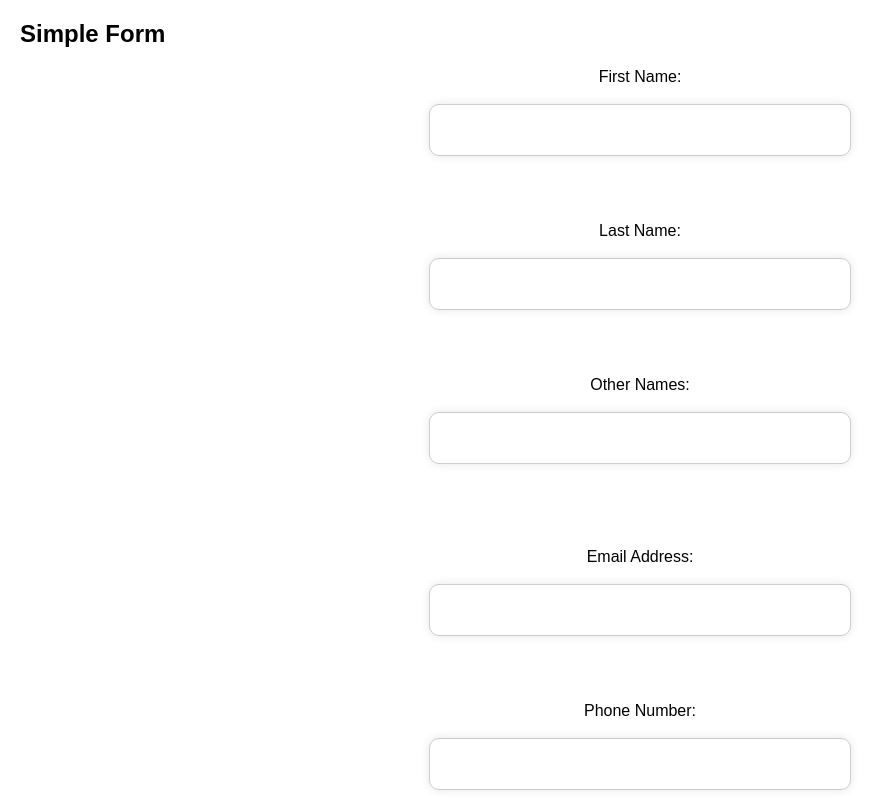
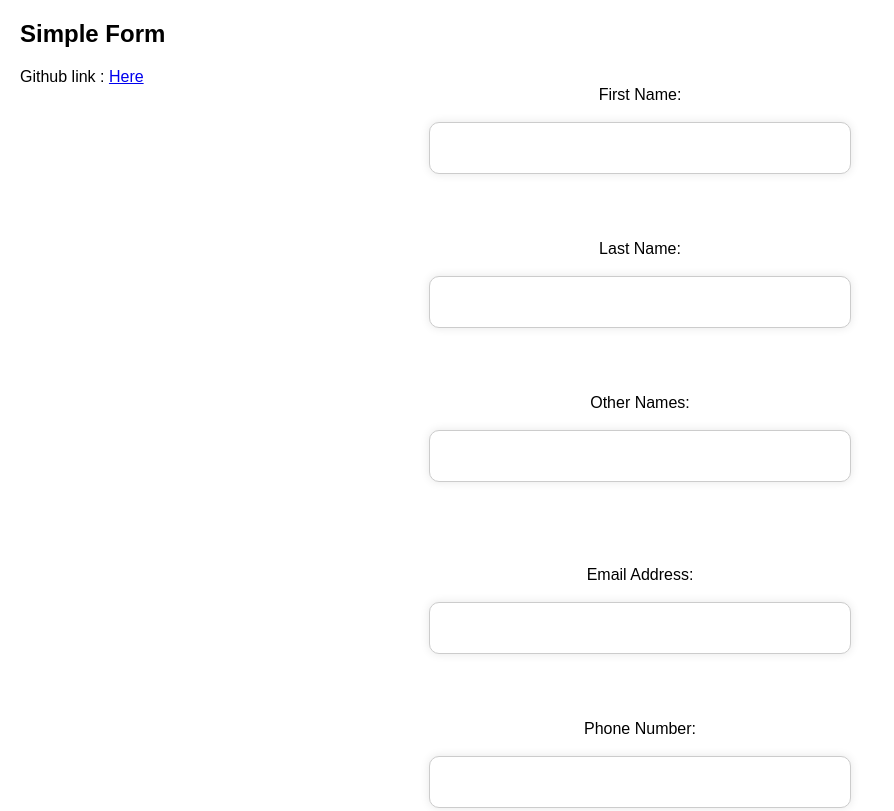
Before and after one commit to LivingHopeDev/formValidation, a website: page index.html in a window 1280 px wide. Shown: the top 811 px of the page, without its empty margins (0-894 px from the left). Drawn offline with Linux system fonts and the light colour scheme.

Commit message:
added github link

```diff
--- a/index.html
+++ b/index.html
@@ -13,7 +13,8 @@
   </head>
   <body>
     <h2>Simple Form</h2>
-
+    Github link :
+    <a href="https://github.com/LivingHopeDev/formValidation">Here</a>
     <form
       id="myForm"
       action="/submit"
```
